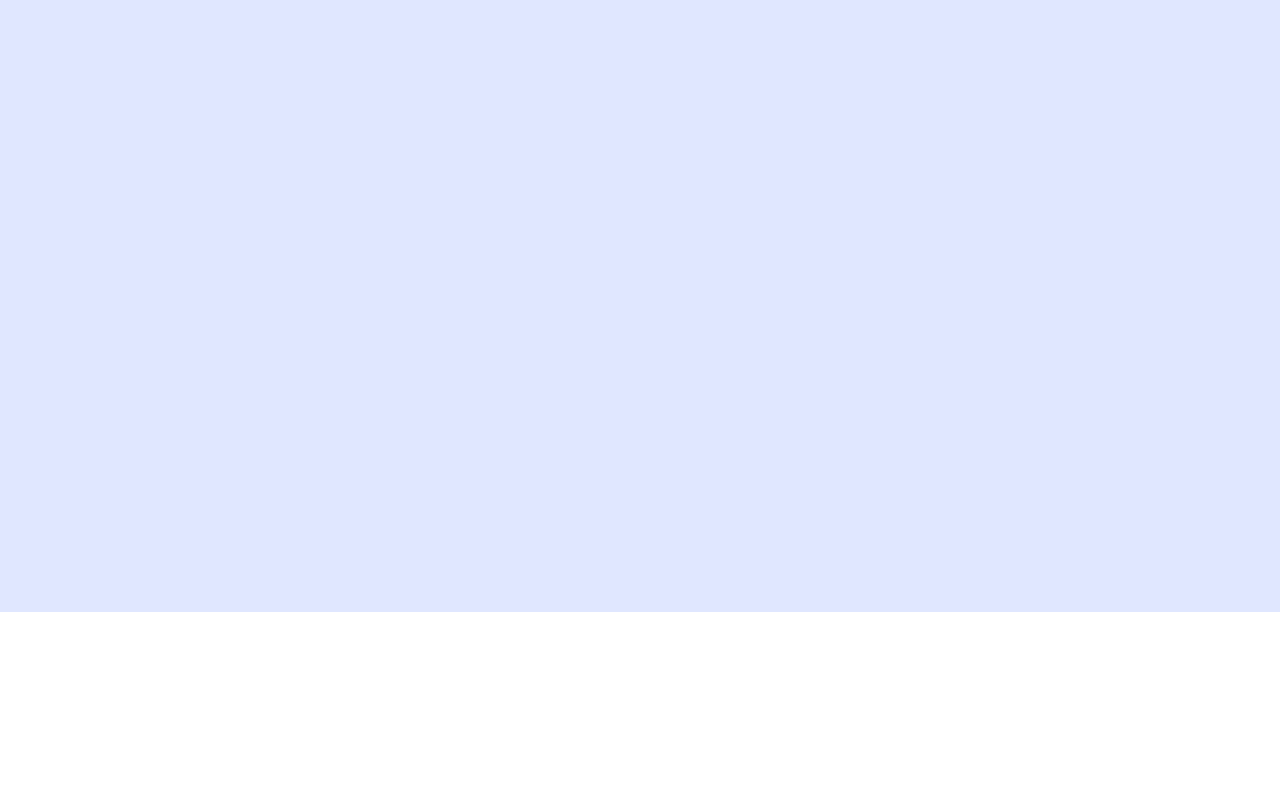
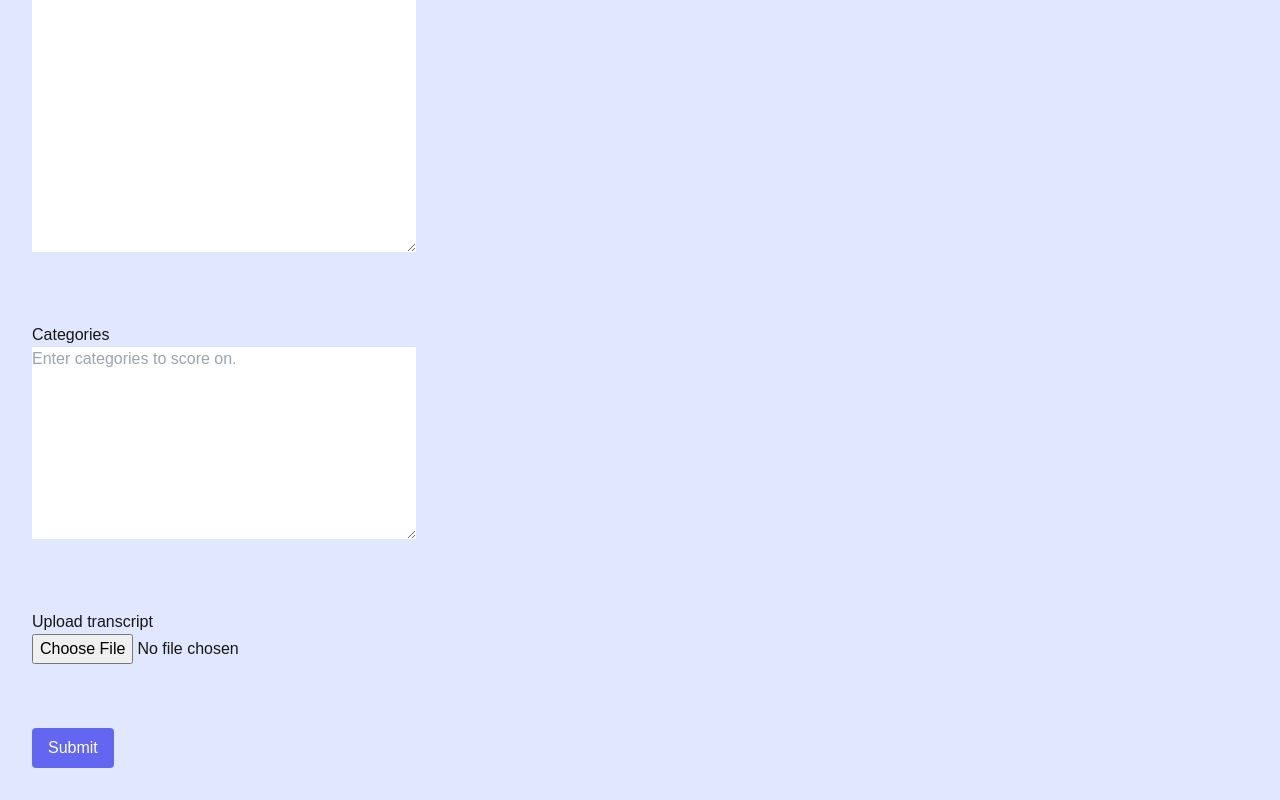
Before and after one commit to berg111/helpdesk-qa-frontend, a Next.js app in the folder qa-frontend/: page / in a window 1280 px wide. Shown: the part 188-988 px from the top of the page. Before the commit the page ends 800 px from the top, so only its background shows below. Built offline with nearby package versions, Linux system fonts and the light colour scheme.

Commit message:
add starting point

```diff
--- a/qa-frontend/app/page.tsx
+++ b/qa-frontend/app/page.tsx
@@ -3,17 +3,91 @@ import { useState } from 'react';
 
 export default function Home() {
   const [qualityStandards, setQualityStandards] = useState("");
+  const [scoringCategories, setScoringCategories] = useState("");
+  const [transcript, setTranscript] = useState({});
+
+  const handleFileUpload = (event: React.ChangeEvent<HTMLInputElement>) => {
+    const file = event.target.files?.[0];
+    if (file) {
+      const reader = new FileReader();
+      reader.onload = (e) => {
+        const jsonContent = JSON.parse(e.target?.result as string);
+        console.log("Uploaded JSON Content:", jsonContent);
+        // Use `jsonContent` for further processing
+        setTranscript(jsonContent);
+      };
+      reader.readAsText(file);
+    }
+  };
+
+  const handleSubmit = async () => {
+    const payload = {
+      transcript: transcript,
+      categories: scoringCategories,
+      standards: qualityStandards,
+    };
+
+    try {
+      const response = await fetch("http://127.0.0.1:5000/analyze-transcript", {
+        method: "POST",
+        headers: {
+          "Content-Type": "application/json",
+        },
+        body: JSON.stringify(payload),
+      });
+
+      if (response.ok) {
+        const data = await response.json();
+        console.log("Response from backend:", data);
+        alert("Submission successful!");
+      } else {
+        console.error("Failed to submit:", response.statusText);
+        alert("Submission failed. Please try again.");
+      }
+    } catch (error) {
+      console.error("Error during submission:", error);
+      alert("An error occurred. Please try again.");
+    }
+  };
 
   return (
-    <div className="bg-indigo-100 h-screen w-screen">
-      <div className="grid grid-cols-1 w-1/2">
+    <div className="bg-indigo-100 h-full w-screen">
+      <div className="p-8">
         <h1>Standards</h1>
         <textarea
             value={qualityStandards}
             onChange={(e) => setQualityStandards(e.target.value)}
             placeholder="Enter outline of an ideal customer interaction"
-            className="resize"
+            className="resize w-96 h-96"
         />
+      </div>
+
+      <div className="p-8">
+        <h1>Categories</h1>
+        <textarea
+            value={scoringCategories}
+            onChange={(e) => setScoringCategories(e.target.value)}
+            placeholder="Enter categories to score on."
+            className="resize w-96 h-48"
+        />
+      </div>
+
+      <div className="p-8">
+        <h1>Upload transcript</h1>
+        <input
+          type="file"
+          accept="application/json"
+          onChange={handleFileUpload}
+        />
+      </div>
+
+      <div className="p-8">
+        <button
+          onClick={handleSubmit}
+          className="bg-indigo-500 text-white px-4 py-2 rounded hover:bg-indigo-600"
+        >
+          Submit
+        </button>
       </div>
 
     </div>
```
